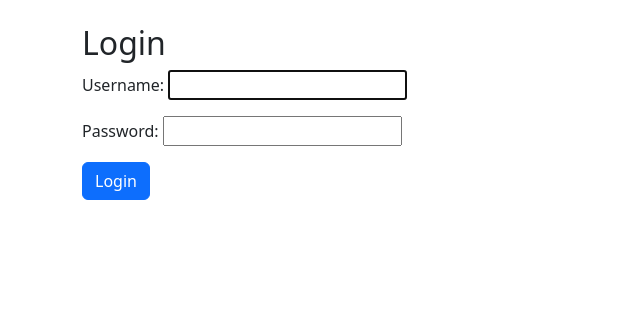
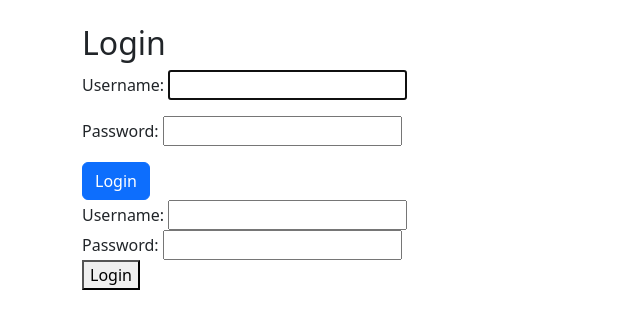
Before and after one commit to yusinoo/my-django-app.onrender.com, a Django app: page /login/ in a window 1280 px wide. Shown: the part 56-385 px from the top of the page, without its empty margins (0-640 px from the left). Run offline with Django 5.2, Linux system fonts and the light colour scheme; some libraries are stand-ins or nearby versions.

Commit message:
Fix CSRF token issues for login/logout

```diff
--- a/templates/registration/login.html
+++ b/templates/registration/login.html
@@ -5,5 +5,16 @@
     {% csrf_token %}
     {{ form.as_p }}
     <button class="btn btn-primary">Login</button>
+<form method="POST" action="{% url 'login' %}">
+    {% csrf_token %}
+    <div>
+        <label for="username">Username:</label>
+        <input type="text" name="username" id="username">
+    </div>
+    <div>
+        <label for="password">Password:</label>
+        <input type="password" name="password" id="password">
+    </div>
+    <button type="submit">Login</button>
 </form>
 {% endblock content %}
```
Also changed, not shown: db.sqlite3.
